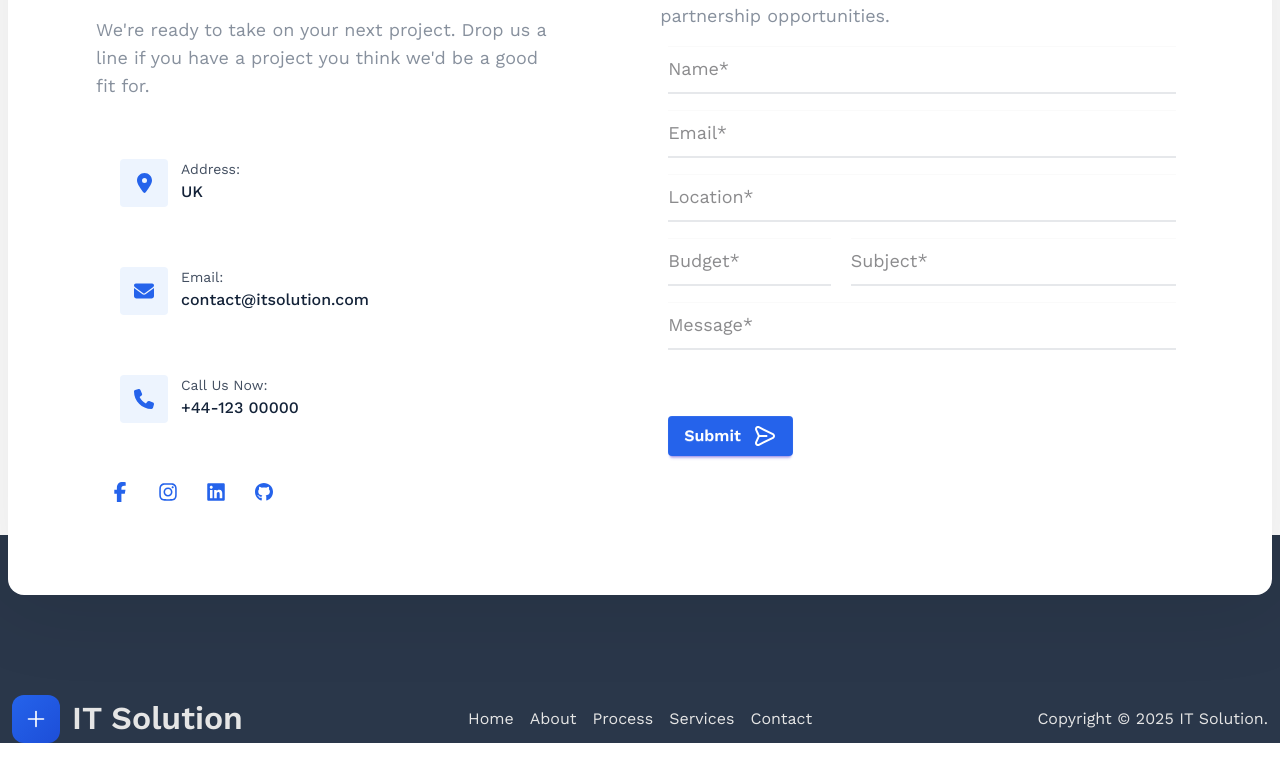
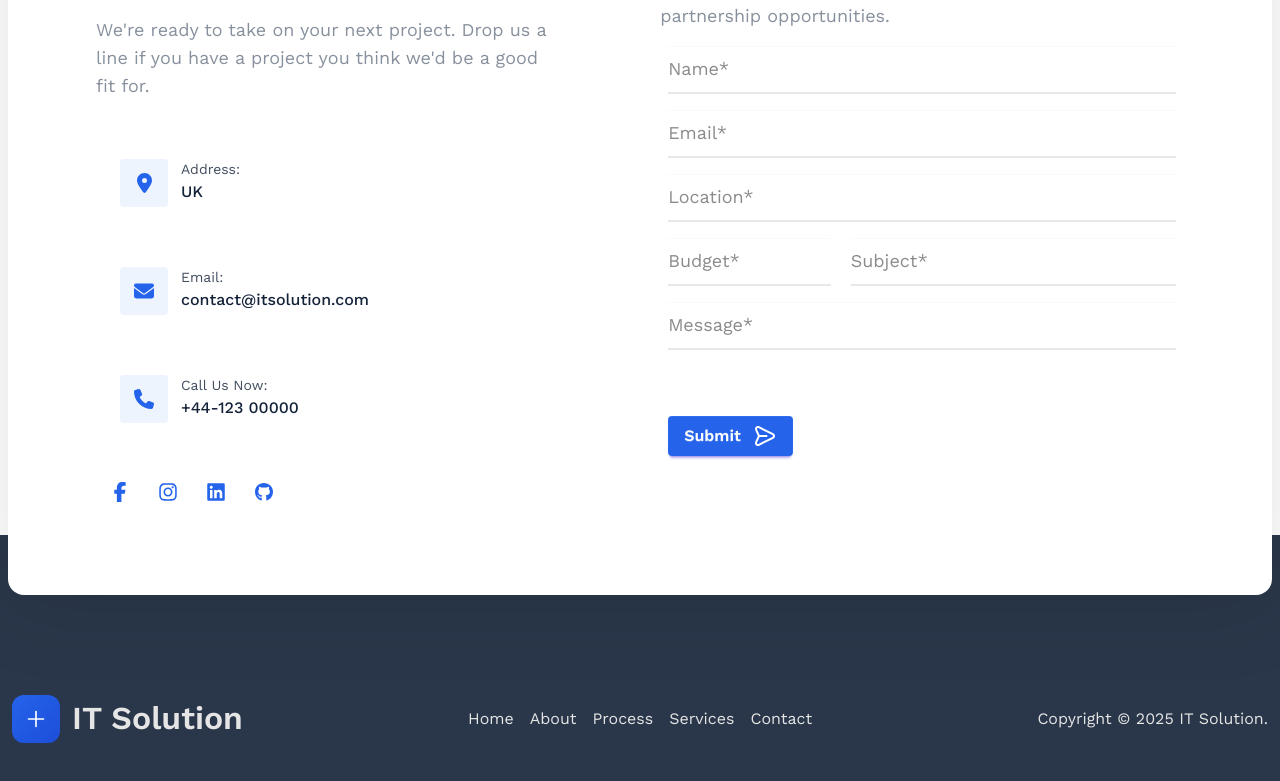
Before and after one commit to Vivekan07/porfolio, a React (Vite) app: page / in a window 1280 px wide. Shown: the part 4185-4966 px from the top of the page. Before the commit the page ends 4928 px from the top, so only its background shows below. Built offline with nearby package versions, Linux system fonts and the light colour scheme.

Commit message:
footer fixed 2

```diff
--- a/src/components/common/footer/Footer.jsx
+++ b/src/components/common/footer/Footer.jsx
@@ -12,7 +12,7 @@ const copyrightYear = new Date().getFullYear();
 
 const Footer = () => {
   return (
-    <div className="pt-25 md:pt-40 content max-2xl:px-3">
+    <div className="pt-25 md:pt-40 pb-8 md:pb-12 content max-2xl:px-3">
       <div className="flex max-md:flex-col justify-between mx-0 items-center h-full w-full text-neutral-200">
         <div className="flex items-center">
           <Logo />
```
